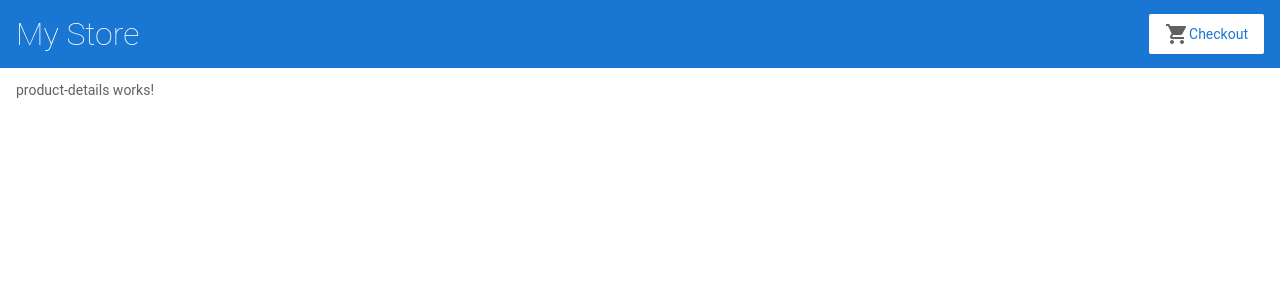
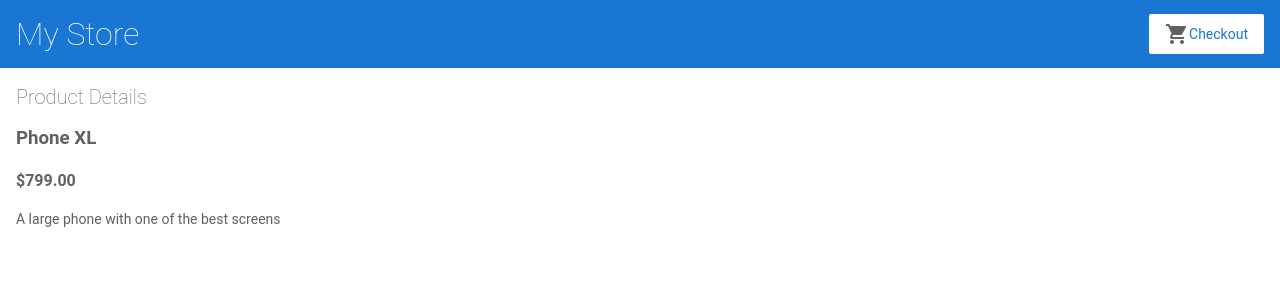
Before and after one commit to nicolastcosta/AngularStudy, an Angular app: page /products/1 in a window 1280 px wide. Shown: the top 300 px of the page. Built offline with nearby package versions, Linux system fonts and the light colour scheme.

Commit message:
view-produc-details

```diff
--- a/src/app/product-details/product-details.component.html
+++ b/src/app/product-details/product-details.component.html
@@ -1 +1,7 @@
-<p>product-details works!</p>
+<h2>Product Details</h2>
+
+<div *ngIf="product">
+    <h3>{{ product.name}}</h3>
+    <h4>{{ product.price | currency }}</h4>
+    <p>{{ product.description }}</p>
+</div>
--- a/src/app/product-details/product-details.component.ts
+++ b/src/app/product-details/product-details.component.ts
@@ -1,10 +1,28 @@
-import { Component } from '@angular/core';
+import { Component, OnInit } from '@angular/core';
+import { ActivatedRoute } from '@angular/router';
+
+import { Product, products } from '../products';
 
 @Component({
   selector: 'app-product-details',
   templateUrl: './product-details.component.html',
-  styleUrl: './product-details.component.css'
+  styleUrl: './product-details.component.css',
 })
-export class ProductDetailsComponent {
+
+
+export class ProductDetailsComponent implements OnInit {
+
+  product: Product | undefined;
+
+  constructor(private route: ActivatedRoute) { }
+
+  ngOnInit(){
+
+    const routeParams = this.route.snapshot.paramMap;
+    const productIdFromRoute = Number(routeParams.get('productId'));
+
+    this.product = products.find(product => product.id === productIdFromRoute);
+
+  }
 
 }
```
